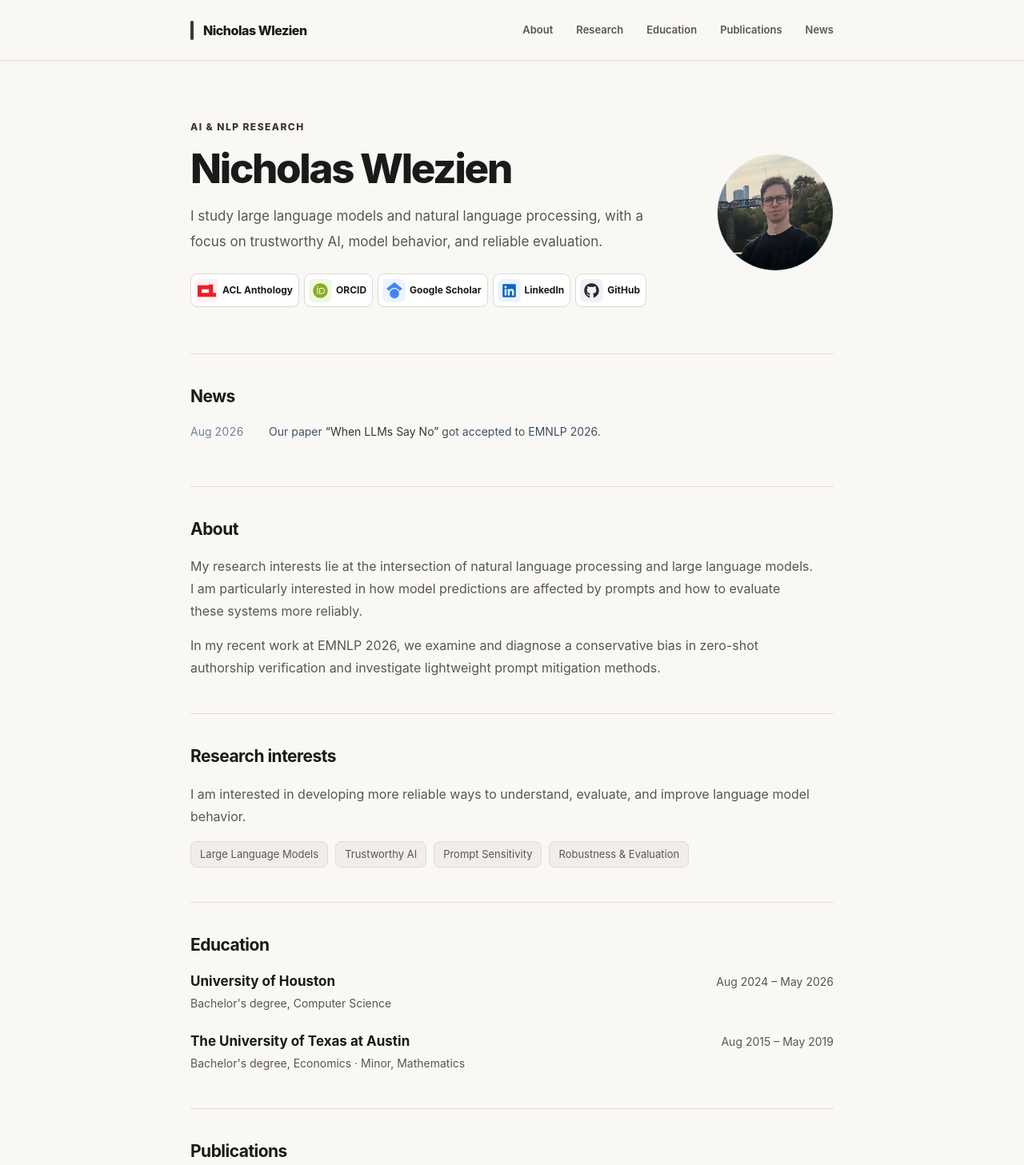
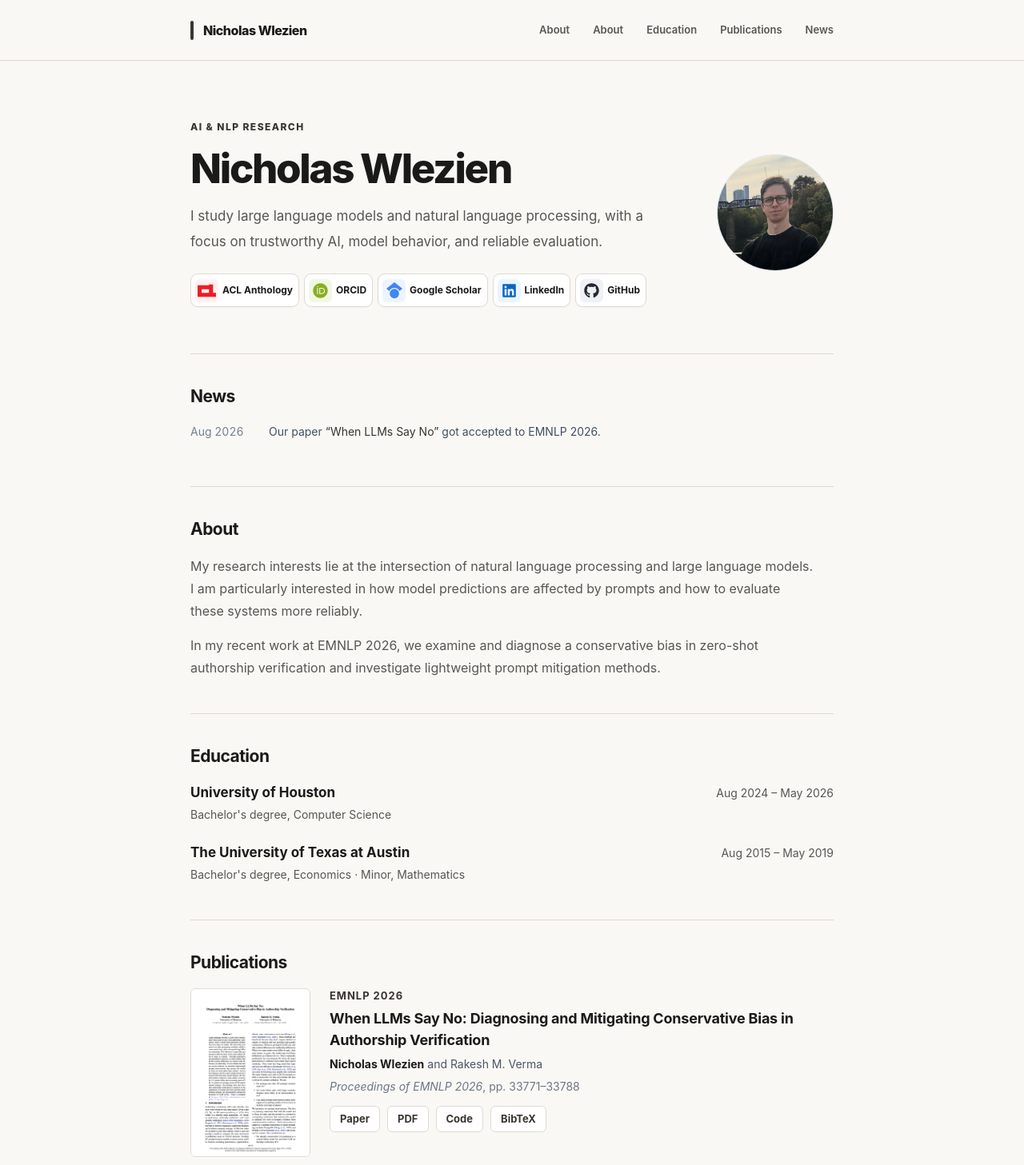
Before and after one commit to galactixx/galactixx.github.io, a plain HTML site: page index.html in a window 1280 px wide. Shown: the top 1457 px of the page at 80% size. Drawn offline with Linux system fonts and the light colour scheme.

Commit message:
Remove 'Research interests' section from index.html
Removed the 'Research interests' section from the HTML.

```diff
--- a/index.html
+++ b/index.html
@@ -154,7 +154,7 @@ section.content-section {scroll-margin-top:125px;}
     <div class="container">
       <a class="brand" href="#top"><span class="brand-stem" aria-hidden="true"></span>Nicholas Wlezien</a>
       <nav class="nav" aria-label="Main navigation">          <a href="#about">About</a>
-          <a href="#research">Research</a>
+          <a href="#about">About</a>
           <a href="#education">Education</a>
           <a href="#publications" class="nav-feature">Publications</a>
           <a href="#news">News</a></nav>
@@ -191,17 +191,6 @@ section.content-section {scroll-margin-top:125px;}
       <div class="body-copy">
         <p>My research interests lie at the intersection of natural language processing and large language models. I am particularly interested in how model predictions are affected by prompts and how to evaluate these systems more reliably.</p>
         <p>In my recent work at EMNLP 2026, we examine and diagnose a conservative bias in zero-shot authorship verification and investigate lightweight prompt mitigation methods.</p>
-      </div>
-    </section>
-
-    <section class="content-section" id="research">
-      <h2>Research interests</h2>
-      <p class="body-copy">I am interested in developing more reliable ways to understand, evaluate, and improve language model behavior.</p>
-      <div class="interests" aria-label="Research topics">
-        <span class="interest">Large Language Models</span>
-        <span class="interest">Trustworthy AI</span>
-        <span class="interest">Prompt Sensitivity</span>
-        <span class="interest">Robustness &amp; Evaluation</span>
       </div>
     </section>
 
```
